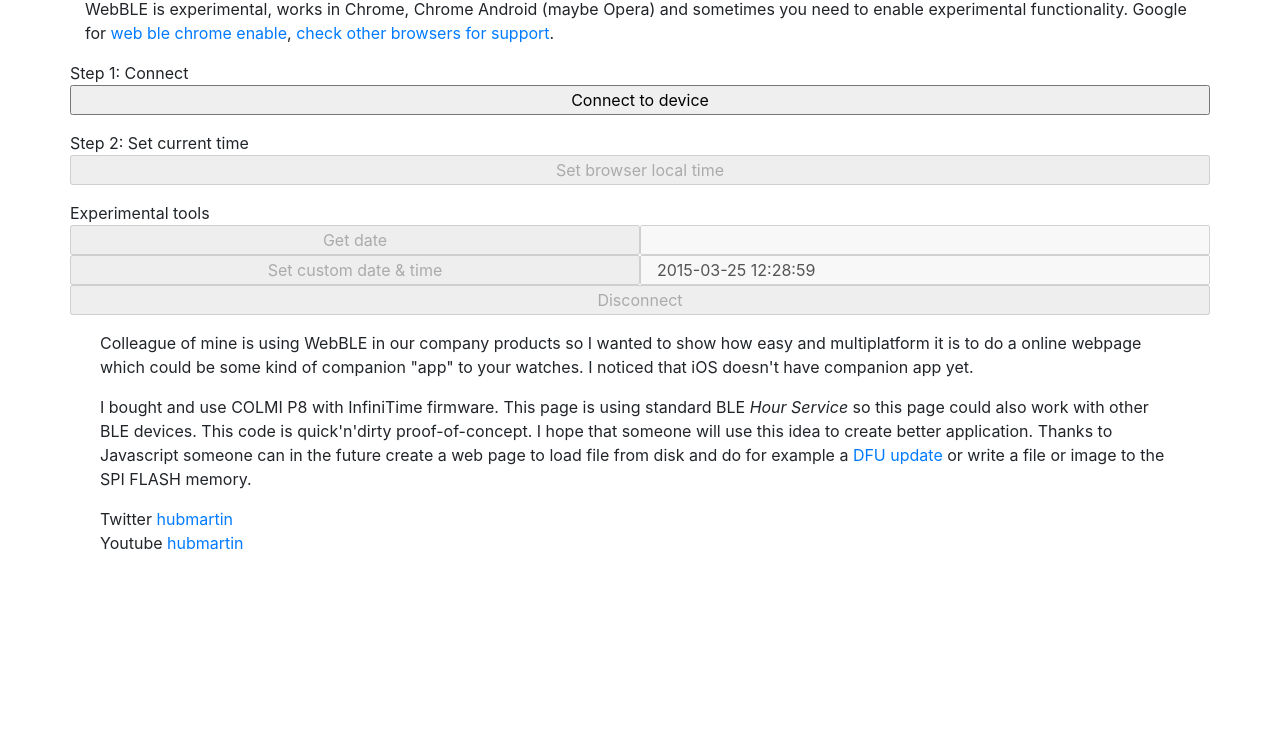
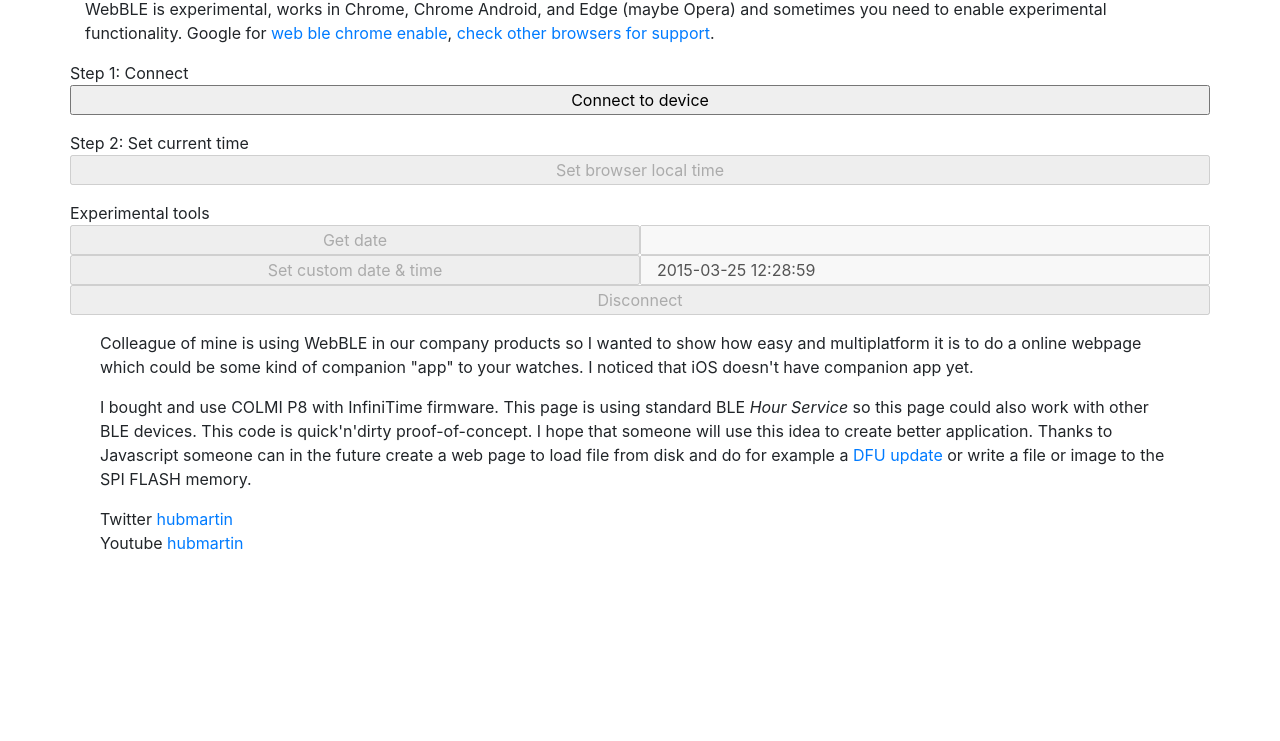
Before and after one commit to hubmartin/WebBLEWatch, a plain HTML site: page index.html in a window 1280 px wide. Shown: the part 59-800 px from the top of the page. Drawn offline with nearby package versions, Linux system fonts and the light colour scheme.

Commit message:
Confirm Edge support

```diff
--- a/index.html
+++ b/index.html
@@ -15,7 +15,7 @@
 
         <h1>Set time with WebBLE</h1>
 
-        <p>WebBLE is experimental, works in Chrome, Chrome Android (maybe Opera) and sometimes you need to enable experimental functionality. Google for <a href="https://www.google.com/search?q=web+ble+chrome+enable">web ble chrome enable</a>, <a href="https://developer.mozilla.org/en-US/docs/Web/API/Web_Bluetooth_API#browser_compatibility">check other browsers for support</a>.</p>
+        <p>WebBLE is experimental, works in Chrome, Chrome Android, and Edge (maybe Opera) and sometimes you need to enable experimental functionality. Google for <a href="https://www.google.com/search?q=web+ble+chrome+enable">web ble chrome enable</a>, <a href="https://developer.mozilla.org/en-US/docs/Web/API/Web_Bluetooth_API#browser_compatibility">check other browsers for support</a>.</p>
 
         <div class="row">
             Step 1: Connect
```
Also changed, not shown: 1 other file.
